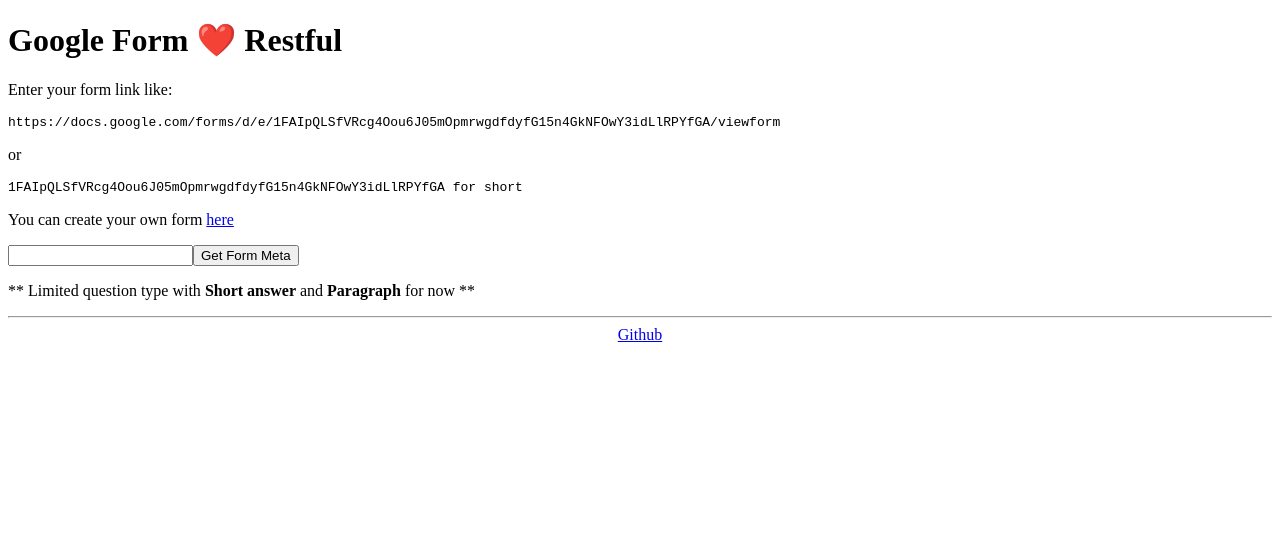
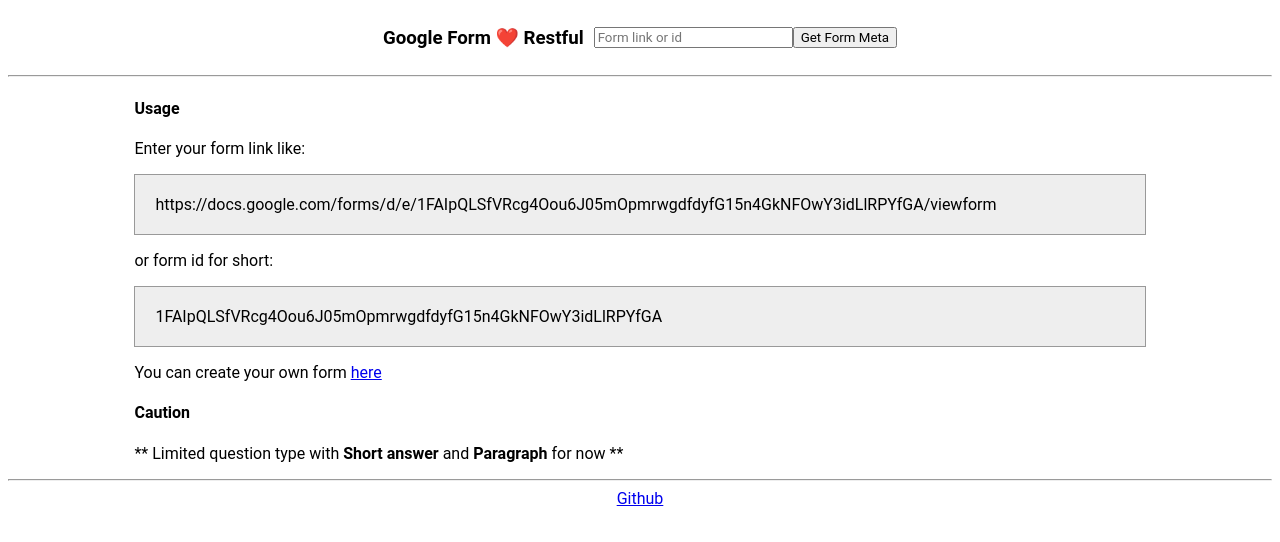
Before and after one commit to iketiunn/restful-google-form, a Next.js app: page / in a window 1280 px wide. Shown: the top 542 px of the page. Built offline with nearby package versions, Linux system fonts and the light colour scheme.

Commit message:
Basic UI/UX

```diff
--- /dev/null
+++ b/components/CodeBlock.tsx
@@ -0,0 +1,41 @@
+/** ref: http://web.simmons.edu/~grabiner/comm244/weekfour/code-test.html */
+
+import React from "react";
+
+interface Props {
+  children: string;
+  copyButton?: boolean;
+}
+export default ({ children, copyButton }: Props) => {
+  const [btnText, setBtnText] = React.useState("Click to copy");
+  const copy = () => {
+    const hiddenInput = document.createElement("input");
+    hiddenInput.value = children;
+    document.body.append(hiddenInput);
+    hiddenInput.select();
+    document.execCommand("copy");
+    hiddenInput.remove();
+    // Show copied
+    setBtnText("Copied");
+    setTimeout(() => setBtnText("Click to copy"), 500);
+  };
+  return (
+    <>
+      <pre style={{ wordBreak: "break-all", whiteSpace: "normal" }}>
+        <code
+          style={{
+            whiteSpace: "pre-wrap",
+            backgroundColor: "#eee",
+            border: "1px solid #999",
+            display: "block",
+            padding: "20px",
+          }}
+        >
+          {children}
+        </code>
+      </pre>
+
+      {copyButton && <button onClick={copy}>{btnText}</button>}
+    </>
+  );
+};
--- a/components/Layout.tsx
+++ b/components/Layout.tsx
@@ -1,12 +1,16 @@
 import React, { ReactNode } from "react";
 import Head from "next/head";
+import { useRouteToFormMeta } from "../lib/hook";
+import Link from "next/link";
 
 type Props = {
   children?: ReactNode;
   title?: string;
 };
 
-const Layout = ({ children, title = "Restful Google Form" }: Props) => (
+const Layout = ({ children, title = "Restful Google Form" }: Props) => {
+  const { url, setUrl, routeToFormMeta } = useRouteToFormMeta();
+  return (
     <div>
       <Head>
         <title>{title}</title>
@@ -14,11 +18,32 @@ const Layout = ({ children, title = "Restful Google Form" }: Props) => (
         <meta name="viewport" content="initial-scale=1.0, width=device-width" />
       </Head>
       <header>
-      <nav></nav>
+        <div
+          style={{
+            display: "flex",
+            justifyContent: "center",
+            alignItems: "center",
+          }}
+        >
+          <Link href="/">
+            <a style={{ color: "black", textDecoration: "none" }}>
+              <h3 style={{ marginRight: "10px" }}>Google Form ❤️ Restful</h3>
+            </a>
+          </Link>
+          <form onSubmit={routeToFormMeta}>
+            <input
+              value={url}
+              placeholder="Form link or id"
+              onChange={(e) => setUrl(e.currentTarget.value)}
+            />
+            <button> Get Form Meta </button>
+          </form>
+        </div>
       </header>
-    {children}
+      <hr />
+      <div style={{ width: "80%", margin: "0 auto" }}>{children}</div>
+      <hr />
       <footer style={{ textAlign: "center" }}>
-      <hr />
         <span>
           <a
             href="https://github.com/iketiunn/restful-google-form"
@@ -30,5 +55,6 @@ const Layout = ({ children, title = "Restful Google Form" }: Props) => (
       </footer>
     </div>
   );
+};
 
 export default Layout;
--- /dev/null
+++ b/lib/hook.ts
@@ -0,0 +1,18 @@
+import { useRouter } from "next/router";
+import React from "react";
+import { getId } from ".";
+
+export function useRouteToFormMeta() {
+  const router = useRouter();
+  const [url, setUrl] = React.useState("");
+  const routeToFormMeta = (e: React.FormEvent<HTMLFormElement>) => {
+    e.preventDefault();
+    router.push(`/forms/${getId(url)}`);
+  };
+
+  return {
+    url,
+    setUrl,
+    routeToFormMeta,
+  };
+}
--- /dev/null
+++ b/pages/_app.tsx
@@ -0,0 +1,8 @@
+import { AppProps } from "next/app";
+import "./app.css";
+
+// This default export is required in a new `pages/_app.js` file.
+const App = ({ Component, pageProps }: AppProps) => {
+  return <Component {...pageProps} />;
+};
+export default App;
--- /dev/null
+++ b/pages/app.css
@@ -0,0 +1,3 @@
+* {
+  font-family: "Avenir Next", "Roboto", Helvetica Neue, Helvetica, sans-serif;
+}
--- a/pages/index.tsx
+++ b/pages/index.tsx
@@ -1,27 +1,19 @@
 import React from "react";
-import { useRouter } from "next/router";
 import Layout from "../components/Layout";
-import { getId } from "../lib";
+import CodeBlock from "../components/CodeBlock";
 
 const IndexPage = () => {
-  const router = useRouter();
-  const [url, setUrl] = React.useState("");
-  const submit = (e: React.FormEvent<HTMLFormElement>) => {
-    e.preventDefault();
-    router.push(`/forms/${getId(url)}`);
-  };
   return (
     <Layout>
-      <h1>Google Form ❤️ Restful</h1>
+      <h4>Usage</h4>
       <p>Enter your form link like:</p>
-      <pre>
+      <CodeBlock>
         https://docs.google.com/forms/d/e/1FAIpQLSfVRcg4Oou6J05mOpmrwgdfdyfG15n4GkNFOwY3idLlRPYfGA/viewform
-      </pre>
-      <p>or</p>
-      <pre>
-        1FAIpQLSfVRcg4Oou6J05mOpmrwgdfdyfG15n4GkNFOwY3idLlRPYfGA for short
-      </pre>
-
+      </CodeBlock>
+      <p>or form id for short:</p>
+      <CodeBlock>
+        1FAIpQLSfVRcg4Oou6J05mOpmrwgdfdyfG15n4GkNFOwY3idLlRPYfGA
+      </CodeBlock>
       <p>
         You can create your own form{" "}
         <a href="https://docs.google.com/forms" target="_blank">
@@ -29,11 +21,7 @@ const IndexPage = () => {
         </a>
       </p>
 
-      <form onSubmit={submit}>
-        <input value={url} onChange={(e) => setUrl(e.currentTarget.value)} />
-        <button> Get Form Meta </button>
-      </form>
-
+      <h4>Caution</h4>
       <p>
         ** Limited question type with <strong>Short answer</strong> and{" "}
         <strong>Paragraph</strong> for now **
```
Also changed, not shown: pages/forms/[id].tsx (+12 -32 lines). Lines whose indentation alone changed are shown as unchanged.
